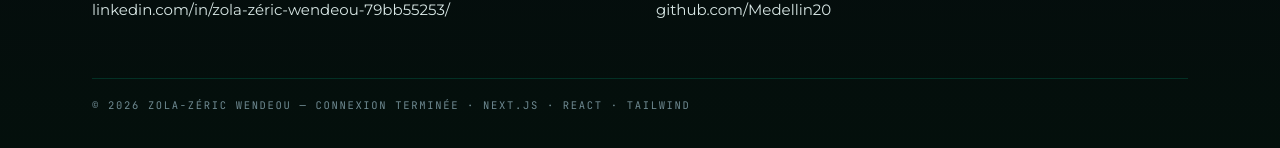
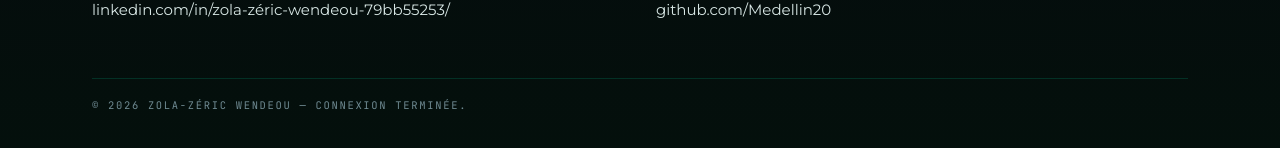
Before and after one commit to Medellin20/Portofolio, a Next.js app: page / in a window 1280 px wide. Shown: the part 5469-5617 px from the top of the page. Built offline with nearby package versions, Linux system fonts and the light colour scheme.

Commit message:
Configurations

```diff
--- a/components/Portfolio.jsx
+++ b/components/Portfolio.jsx
@@ -827,7 +827,7 @@ export default function Portfolio({ photo = null }) {
             </div>
           </div>
           <div className="k" style={{ marginTop: 56, borderTop: "1px solid var(--line)", paddingTop: 18 }}>
-            © {new Date().getFullYear()} {ME.prenom} {ME.nom} — connexion terminée · Next.js · React · Tailwind
+            © {new Date().getFullYear()} {ME.prenom} {ME.nom} — connexion terminée.
           </div>
         </div>
       </footer>
```
